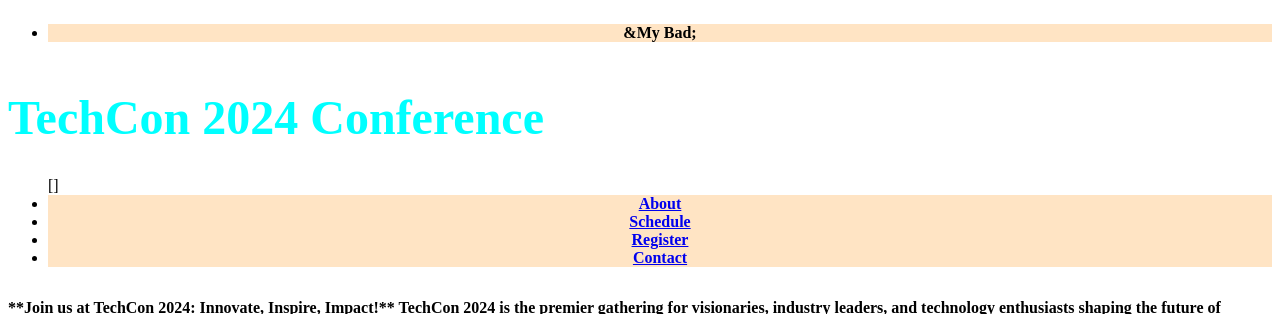
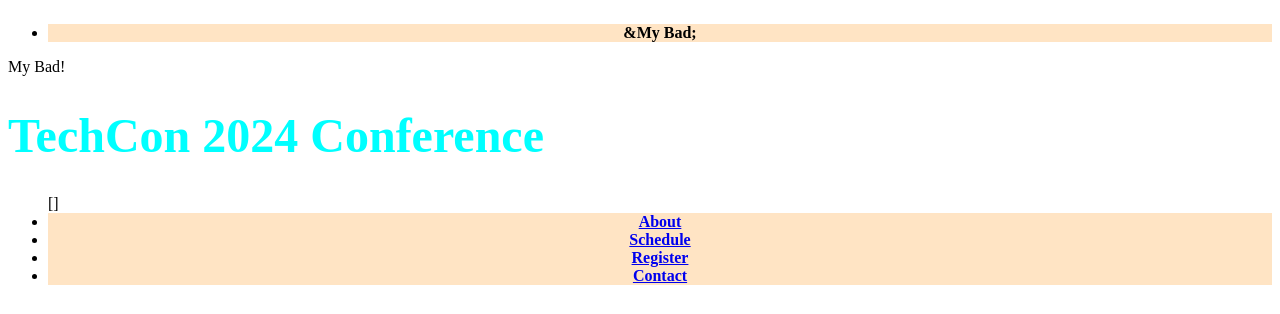
Before and after one commit to ragnarrobie/alx_html_css, a plain HTML site: page css_basic/index.html in a window 1280 px wide. Shown: the top 314 px of the page. Drawn offline with Linux system fonts and the light colour scheme.

Commit message:
Update index.html

```diff
--- a/css_basic/index.html
+++ b/css_basic/index.html
@@ -11,6 +11,7 @@
         <li>&My Bad;</li>
     </ul>
 <header>
+    <div class="logo"&starf;>My Bad!</div>
 <h1>TechCon 2024 Conference</h1>
 <nav>
 <ul>[]
```
